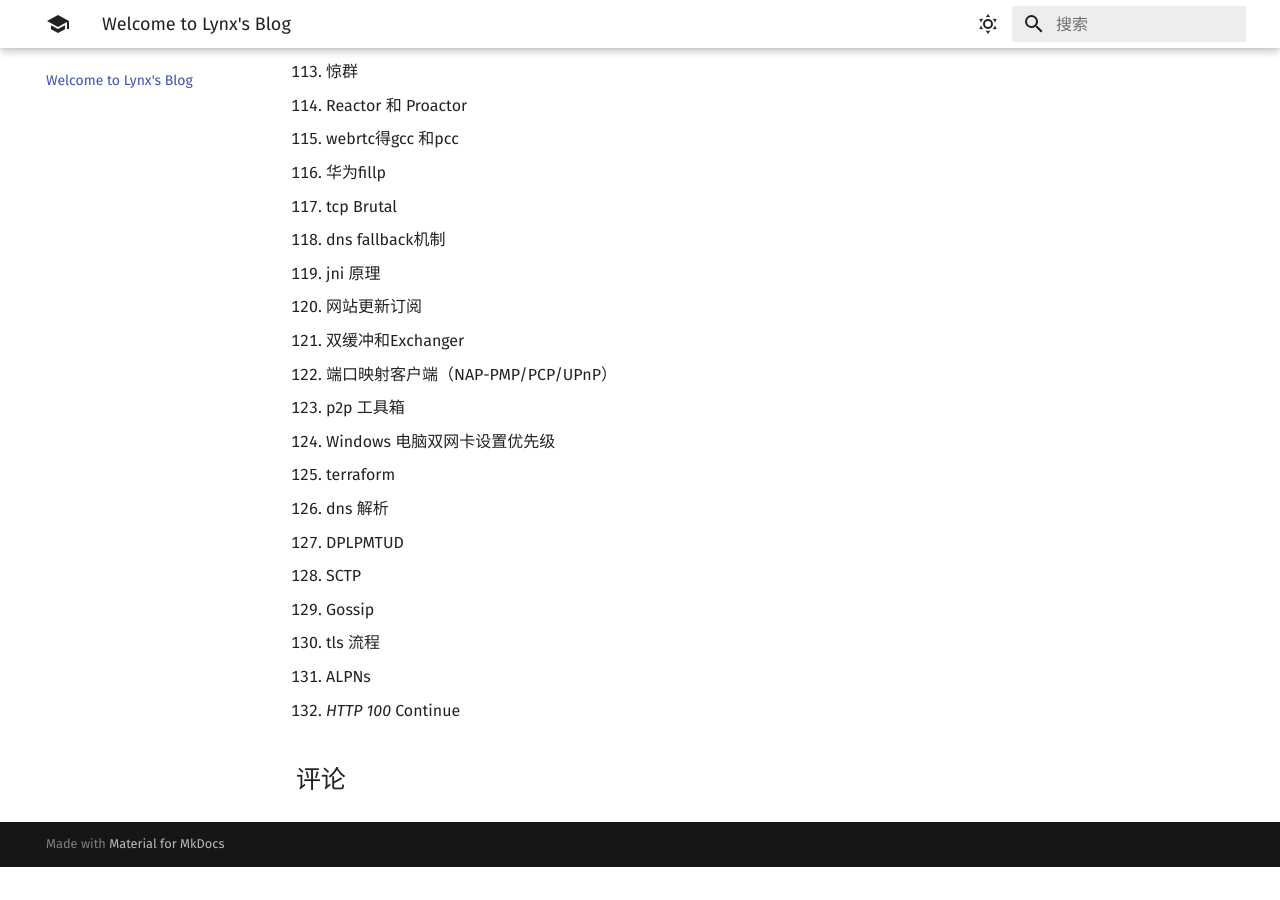
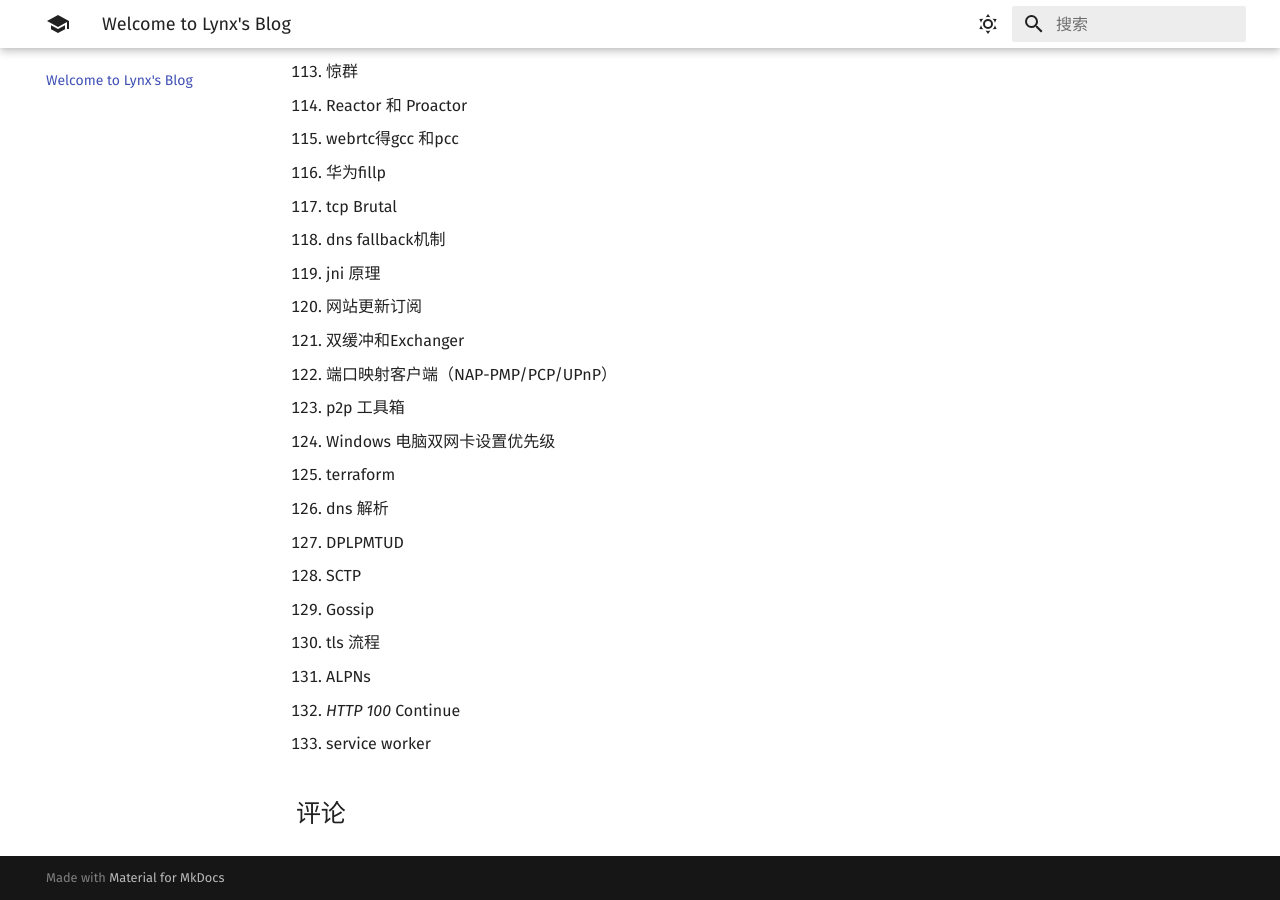
Before and after one commit to 1314liuwei/blog, an MkDocs documentation site: the page built from docs/index.md, in a window 1280 px wide and 900 px high, scrolled down 3999 px. Built offline with MkDocs 1.6.1 and Material for MkDocs 9.7.7, drawn with Linux system fonts in a browser that asks for light colours; comment, search, counter and statistics services are not loaded; before the commit the page ends 4866 px from its top, so only the background shows below that.

Commit message:
2024/03/12 周二

```diff
--- a/docs/index.md
+++ b/docs/index.md
@@ -134,3 +134,4 @@
 126. tls 流程
 126. ALPNs
 126. *HTTP 100* Continue
+126. service worker
```
